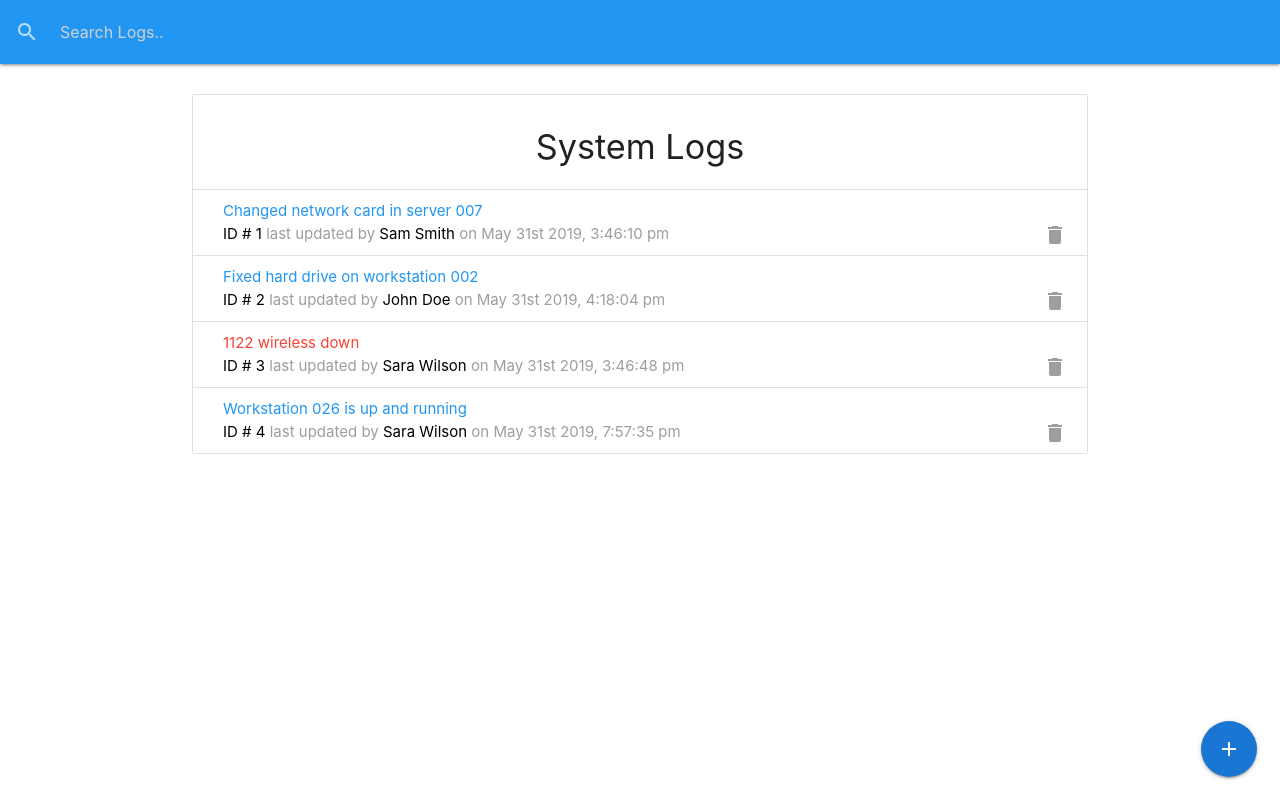
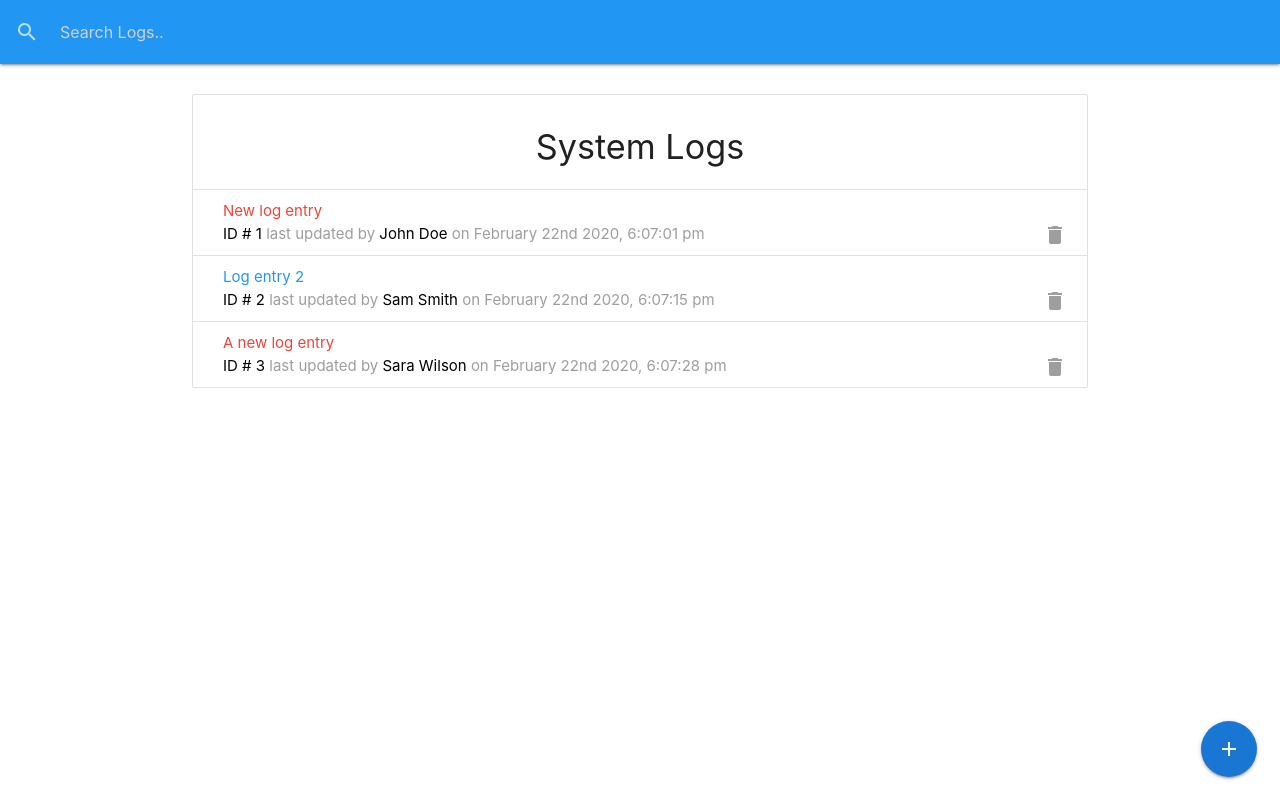
Before and after one commit to jmslick/react-it-logger, a React (Create React App) app: page / in a window 1280 px wide. Built offline with nearby package versions, Linux system fonts and the light colour scheme; data requests are answered from the project's data file; the HTML template or start-up script is replaced by a standard one.

Commit message:
84.  Add logs.

```diff
--- a/db.json
+++ b/db.json
@@ -1,32 +1,25 @@
 {
   "logs": [
     {
-      "message": "Changed network card in server 007",
-      "attention": false,
-      "tech": "Sam Smith",
-      "date": "2019-05-31T15:46:10.179Z",
+      "message": "New log entry",
+      "attention": true,
+      "tech": "John Doe",
+      "date": "2020-02-22T18:07:01.418Z",
       "id": 1
     },
     {
-      "id": 2,
-      "message": "Fixed hard drive on workstation 002",
+      "message": "Log entry 2",
       "attention": false,
-      "tech": "John Doe",
-      "date": "2019-05-31T16:18:04.245Z"
+      "tech": "Sam Smith",
+      "date": "2020-02-22T18:07:15.241Z",
+      "id": 2
     },
     {
-      "message": "1122 wireless down",
+      "message": "A new log entry",
       "attention": true,
       "tech": "Sara Wilson",
-      "date": "2019-05-31T15:46:48.690Z",
+      "date": "2020-02-22T18:07:28.649Z",
       "id": 3
-    },
-    {
-      "id": 4,
-      "message": "Workstation 026 is up and running",
-      "attention": false,
-      "tech": "Sara Wilson",
-      "date": "2019-05-31T19:57:35.544Z"
     }
   ],
   "techs": [
--- a/src/components/logs/AddLogModal.js
+++ b/src/components/logs/AddLogModal.js
@@ -1,6 +1,6 @@
 import React, { useState } from 'react';
 import TechSelectOptions from '../techs/TechSelectOptions';
-// import { connect } from 'react-redux';
+import { connect } from 'react-redux';
 import PropTypes from 'prop-types';
 import { addLog } from '../../actions/logActions';
 import M from 'materialize-css/dist/js/materialize.min.js';
@@ -14,12 +14,16 @@ const AddLogModal = ({ addLog }) => {
     if (message === '' || tech === '') {
       M.toast({ html: 'Please enter a message and tech' });
     } else {
+      // New Log object
       const newLog = {
         message,
         attention,
         tech,
         date: new Date()
       };
+
+      // Call Redux action
+      addLog(newLog);
 
       M.toast({ html: `Log added by ${tech}` });
 
@@ -106,5 +110,7 @@ const modalStyle = {
   height: '75%'
 };
 
-export default AddLogModal;
-//export default connect(null, { addLog })(AddLogModal);
+//export default AddLogModal;
+
+// not bringing in any state, so param 1 null
+export default connect(null, { addLog })(AddLogModal);
```
